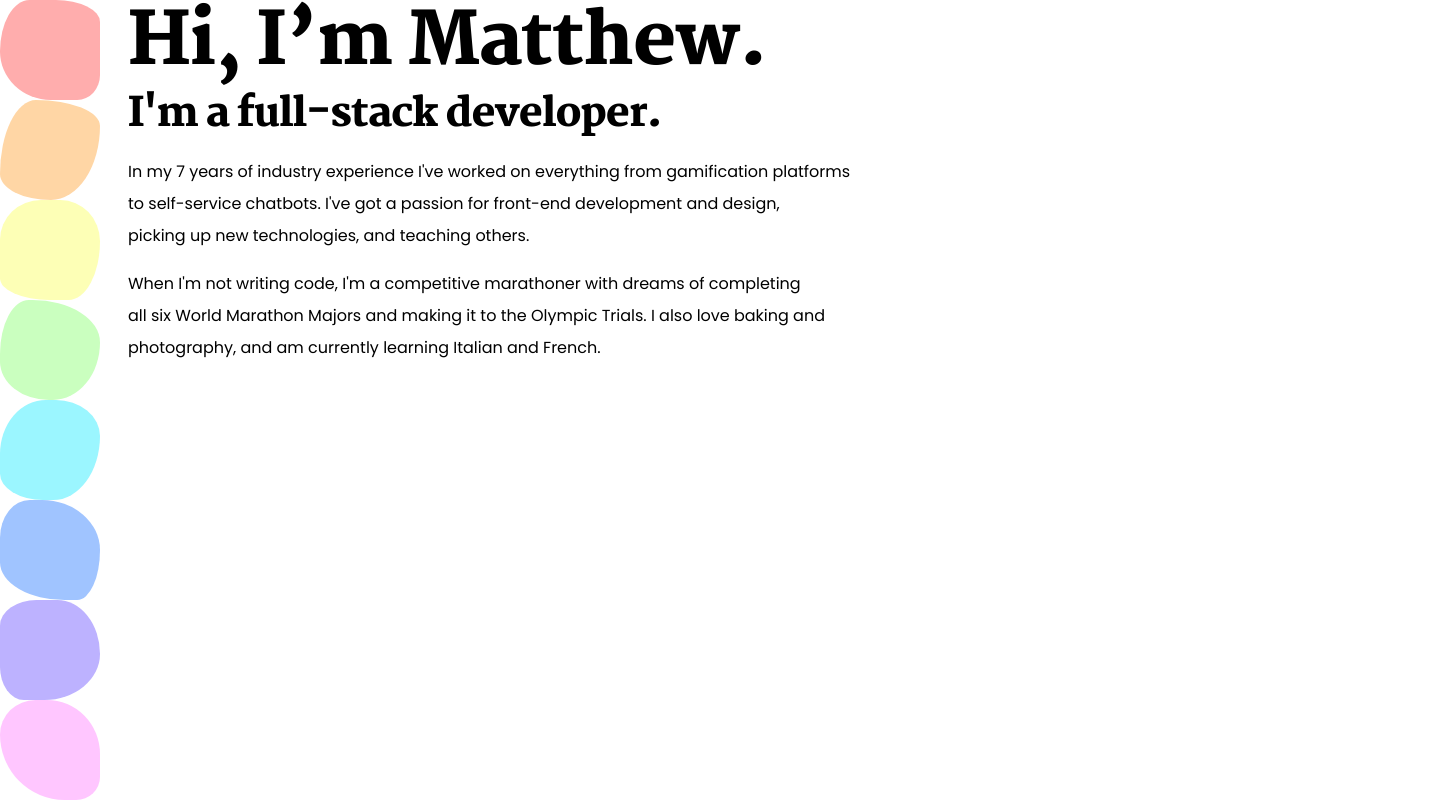
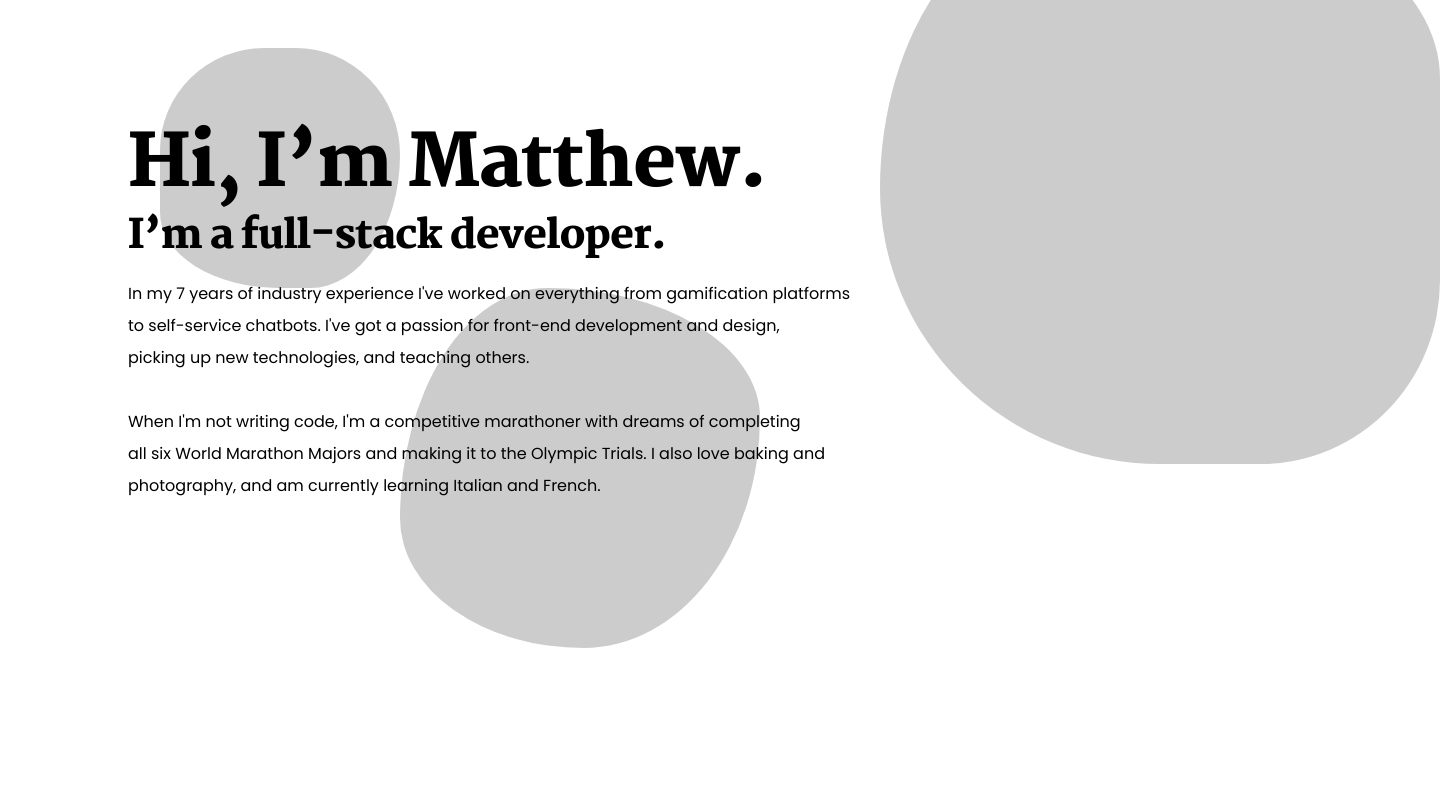
Before and after one commit to MatthewConrad/portfolio, a Gatsby site: page / in a window 1280 px wide. Shown: the whole page, 1440 px wide, since content can reach past the window. Built offline with nearby package versions, Linux system fonts and the light colour scheme; Gatsby itself is replaced by a stand-in of ours.

Commit message:
Simplified blobs, other CSS changes.

```diff
--- a/src/components/blobs.js
+++ b/src/components/blobs.js
@@ -1,25 +1,14 @@
 import * as React from "react";
 const Blobs = () => {
   const blobs = [];
-  const hexColors = [
-    "ffadad",
-    "ffd6a5",
-    "fdffb6",
-    "caffbf",
-    "9bf6ff",
-    "a0c4ff",
-    "bdb2ff",
-    "ffc6ff",
-  ];
-
-  const minRadius = 25;
-  const maxRadius = 75;
+  const minRadius = 35;
+  const maxRadius = 65;
 
   const randomInt = (min, max) => Math.floor(Math.random() * (max - min) + min);
   const radiusPropReducer = (val, radius) =>
     val.concat(`${radius}% ${100 - radius}% `);
 
-  for (let i = 0; i < hexColors.length; i++) {
+  for (let i = 0; i < 3; i++) {
     const radiusesA = new Array(2)
       .fill(0)
       .map(_val => randomInt(minRadius, maxRadius));
@@ -30,12 +19,18 @@ const Blobs = () => {
       `${radiusesA.reduce(radiusPropReducer, "")}` +
       `/ ${radiusesB.reduce(radiusPropReducer, "").trim()}`;
 
-    const speed = i % 2 !== 0 ? randomInt(-4, -2) : randomInt(2, 4);
+    const speed = [2, -4, 6];
     const style = {
       borderRadius: borderRadiuses,
-      backgroundColor: `#${hexColors[i]}`,
     };
-    blobs.push(<div className="blob" style={style} data-speed={speed}></div>);
+    blobs.push(
+      <div
+        className="blob"
+        id={`blob${i + 1}`}
+        style={style}
+        data-speed={speed[i]}
+      ></div>
+    );
   }
 
   const parallax = event => {
--- a/src/pages/index.js
+++ b/src/pages/index.js
@@ -5,9 +5,10 @@ import Blobs from "../components/blobs";
 const IndexPage = () => (
   <>
     <div className="content-wrapper">
+      <div className="hero-wrapper">
         <SEO title="Full-stack Developer" />
         <h1>Hi, I&rsquo;m Matthew.</h1>
-      <h2>I'm a full-stack developer.</h2>
+        <h2>I&rsquo;m a full-stack developer.</h2>
         <p>
           In my 7 years of industry experience I've worked on everything from
           gamification platforms
@@ -23,6 +24,7 @@ const IndexPage = () => (
           photography, and am currently learning Italian and French.
         </p>
       </div>
+    </div>
     <Blobs />
   </>
 );
--- /dev/null
+++ b/src/styles/_blobs.scss
@@ -0,0 +1,34 @@
+.blobs {
+  position: absolute;
+  z-index: -1;
+  top: 0;
+  left: 0;
+  width: 100vw;
+  height: 100vh;
+}
+
+.blob {
+  position: absolute;
+  background-color: #cccccc;
+}
+
+#blob1 {
+  top: -96px;
+  left: 880px;
+  height: 560px;
+  width: 560px;
+}
+
+#blob2 {
+  top: 288px;
+  left: 400px;
+  height: 360px;
+  width: 360px;
+}
+
+#blob3 {
+  top: 48px;
+  left: 160px;
+  width: 240px;
+  height: 240px;
+}
--- a/src/styles/main.scss
+++ b/src/styles/main.scss
@@ -1,6 +1,7 @@
 @import "./reset";
 @import "./martel-font";
 @import "./poppins-font";
+@import "./blobs";
 
 $display-font: "martel";
 $body-font: "poppins";
@@ -45,16 +46,9 @@ p {
   margin: 0 auto;
 }
 
-.blobs {
-  position: absolute;
-  z-index: -1;
-  top: 0;
-  left: 0;
-  width: 100vw;
-  height: 100vh;
+.hero-wrapper {
+  min-height: 80vh;
+  display: flex;
+  flex-direction: column;
+  justify-content: center;
 }
-
-.blob {
-  width: 100px;
-  height: 100px;
-}
```
Lines whose indentation alone changed are shown as unchanged.
